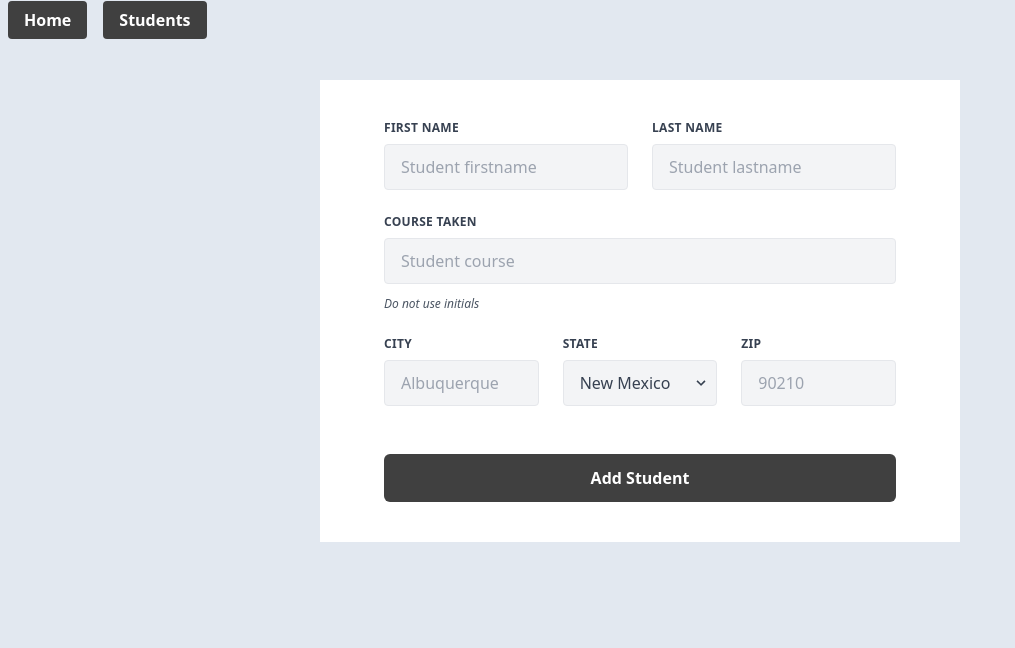
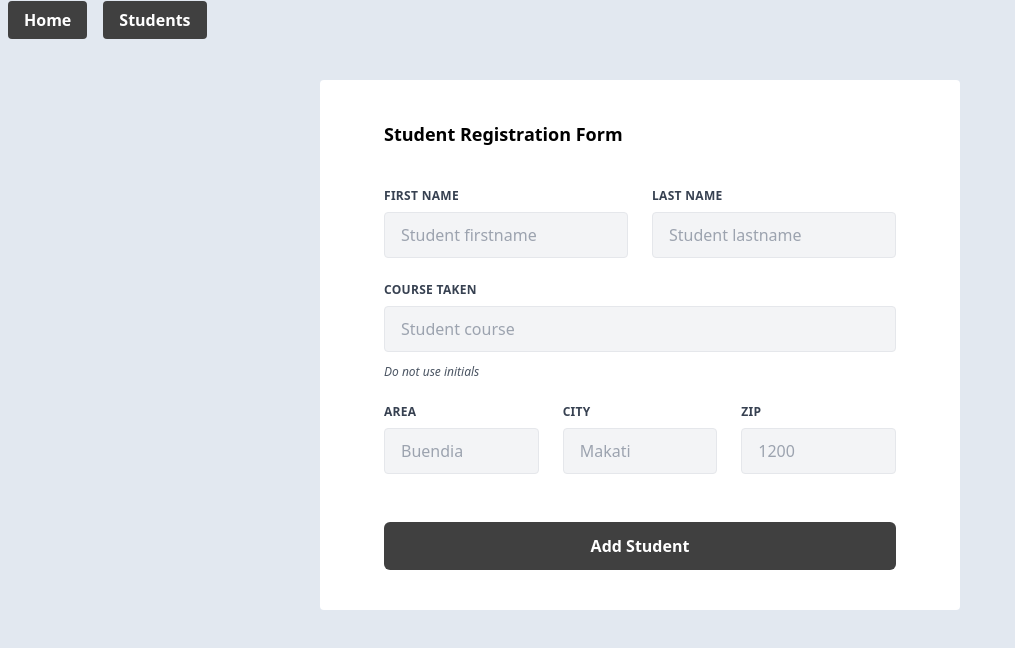
Before and after one commit to chaesthetics/CRUD-RestAPI, a Vue app in the folder frontend/: page /students/create in a window 1280 px wide. Shown: the top 648 px of the page, without its empty margins (0-1015 px from the left). Built offline with nearby package versions, Linux system fonts and the light colour scheme.

Commit message:
issue/#10

```diff
--- a/frontend/src/composables/students.js
+++ b/frontend/src/composables/students.js
@@ -22,6 +22,7 @@ export default function useStudents(){
 
     const storeStudent = async (data) =>{
         try{
+            console.log(data.response);
             await axios.post("students", data);
             await router.push({name: "StudentIndex"});
         }catch(error){
--- a/frontend/src/views/Students/StudentCreate.vue
+++ b/frontend/src/views/Students/StudentCreate.vue
@@ -1,20 +1,31 @@
 <script setup>
+    import { reactive } from 'vue';
+    import useStudents from '../../composables/students.js';
+
+    const{ storeStudent, errors } = useStudents();
+
+    const form = reactive({
+        fullname: "",
+        course: "",
+    });
+
 </script>
 <template>
-    <div class="bg-white mt-10 w-1/2 mr-auto ml-auto flex justify-center h-full">
-        <form class="w-full max-w-lg pt-10 pb-10">
+    <div class="bg-white mt-10 w-1/2 mr-auto ml-auto flex justify-center h-full rounded">
+        <form class="w-full max-w-lg pt-10 pb-10" @submit.prevent="storeStudent()">
+        <h1 class="flex font-bold text-lg pb-10">Student Registration Form</h1>
             <div class="flex flex-wrap -mx-3 mb-6">
                  <div class="w-full md:w-1/2 px-3">
                 <label class="block uppercase tracking-wide text-gray-700 text-xs font-bold mb-2" for="grid-last-name">
                     First Name
                 </label>
-                <input class="appearance-none block w-full bg-gray-100 text-gray-700 border border-gray-200 rounded py-3 px-4 leading-tight focus:outline-none focus:bg-white focus:border-gray-500" id="grid-last-name" type="text" placeholder="Student firstname">
+                <input v-model="form.firstname" class="appearance-none block w-full bg-gray-100 text-gray-700 border border-gray-200 rounded py-3 px-4 leading-tight focus:outline-none focus:bg-white focus:border-gray-500" id="grid-last-name" type="text" placeholder="Student firstname">
                 </div>
                 <div class="w-full md:w-1/2 px-3">
                 <label class="block uppercase tracking-wide text-gray-700 text-xs font-bold mb-2" for="grid-last-name">
                     Last Name
                 </label>
-                <input class="appearance-none block w-full bg-gray-100 text-gray-700 border border-gray-200 rounded py-3 px-4 leading-tight focus:outline-none focus:bg-white focus:border-gray-500" id="grid-last-name" type="text" placeholder="Student lastname">
+                <input v-model="form.lastname" class="appearance-none block w-full bg-gray-100 text-gray-700 border border-gray-200 rounded py-3 px-4 leading-tight focus:outline-none focus:bg-white focus:border-gray-500" id="grid-last-name" type="text" placeholder="Student lastname">
                 </div>
             </div>
             <div class="flex flex-wrap -mx-3 mb-6">
@@ -22,42 +33,33 @@
                 <label class="block uppercase tracking-wide text-gray-700 text-xs font-bold mb-2" for="grid-password">
                     Course Taken
                 </label>
-                <input class="appearance-none block w-full bg-gray-100 text-gray-700 border border-gray-200 rounded py-3 px-4 mb-3 leading-tight focus:outline-none focus:bg-white focus:border-gray-500" id="grid-password" type="text" placeholder="Student course">
+                <input v-model="form.course" class="appearance-none block w-full bg-gray-100 text-gray-700 border border-gray-200 rounded py-3 px-4 mb-3 leading-tight focus:outline-none focus:bg-white focus:border-gray-500" id="grid-password" type="text" placeholder="Student course">
                 <p class="text-gray-600 text-xs italic">Do not use initials</p>
                 </div>
             </div>
             <div class="flex flex-wrap -mx-3 mb-2">
                 <div class="w-full md:w-1/3 px-3 mb-6 md:mb-0">
                 <label class="block uppercase tracking-wide text-gray-700 text-xs font-bold mb-2" for="grid-city">
+                    Area
+                </label>
+                <input class="appearance-none block w-full bg-gray-100 text-gray-700 border border-gray-200 rounded py-3 px-4 leading-tight focus:outline-none focus:bg-white focus:border-gray-500" id="grid-city" type="text" placeholder="Buendia">
+                </div>
+                 <div class="w-full md:w-1/3 px-3 mb-6 md:mb-0">
+                <label class="block uppercase tracking-wide text-gray-700 text-xs font-bold mb-2" for="grid-city">
                     City
                 </label>
-                <input class="appearance-none block w-full bg-gray-100 text-gray-700 border border-gray-200 rounded py-3 px-4 leading-tight focus:outline-none focus:bg-white focus:border-gray-500" id="grid-city" type="text" placeholder="Albuquerque">
-                </div>
-                <div class="w-full md:w-1/3 px-3 mb-6 md:mb-0">
-                <label class="block uppercase tracking-wide text-gray-700 text-xs font-bold mb-2" for="grid-state">
-                    State
-                </label>
-                <div class="relative">
-                    <select class="block appearance-none w-full bg-gray-100 border border-gray-200 text-gray-700 py-3 px-4 pr-8 rounded leading-tight focus:outline-none focus:bg-white focus:border-gray-500" id="grid-state">
-                    <option>New Mexico</option>
-                    <option>Missouri</option>
-                    <option>Texas</option>
-                    </select>
-                    <div class="pointer-events-none absolute inset-y-0 right-0 flex items-center px-2 text-gray-700">
-                    <svg class="fill-current h-4 w-4" xmlns="http://www.w3.org/2000/svg" viewBox="0 0 20 20"><path d="M9.293 12.95l.707.707L15.657 8l-1.414-1.414L10 10.828 5.757 6.586 4.343 8z"/></svg>
-                    </div>
-                </div>
+                <input class="appearance-none block w-full bg-gray-100 text-gray-700 border border-gray-200 rounded py-3 px-4 leading-tight focus:outline-none focus:bg-white focus:border-gray-500" id="grid-city" type="text" placeholder="Makati">
                 </div>
                 <div class="w-full md:w-1/3 px-3 mb-6 md:mb-0">
                 <label class="block uppercase tracking-wide text-gray-700 text-xs font-bold mb-2" for="grid-zip">
                     Zip
                 </label>
-                <input class="appearance-none block w-full bg-gray-100 text-gray-700 border border-gray-200 rounded py-3 px-4 leading-tight focus:outline-none focus:bg-white focus:border-gray-500" id="grid-zip" type="text" placeholder="90210">
+                <input class="appearance-none block w-full bg-gray-100 text-gray-700 border border-gray-200 rounded py-3 px-4 leading-tight focus:outline-none focus:bg-white focus:border-gray-500" id="grid-zip" type="text" placeholder="1200">
                 </div>
             </div>
             <div class="flex flex-wrap">
                 <div class="w-full mt-10">
-                    <button class="w-full bg-neutral-700 pt-3 pb-3 text-white hover:bg-neutral-600 font-semibold rounded-md">Add Student</button>
+                    <button type="submit" class="w-full bg-neutral-700 pt-3 pb-3 text-white hover:bg-neutral-600 font-semibold rounded-md">Add Student</button>
                 </div>
             </div>
         </form>
```
